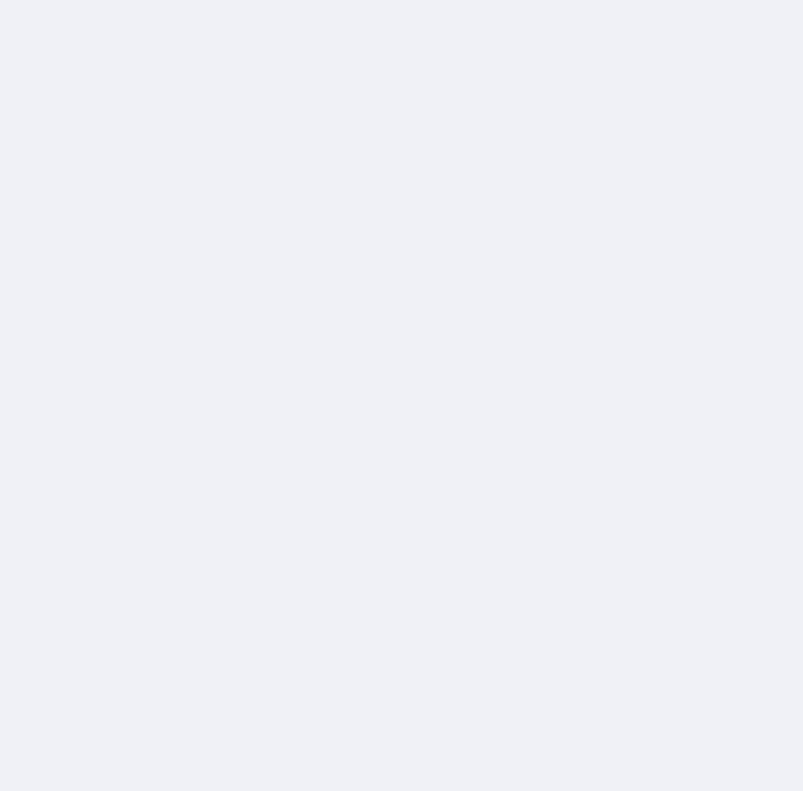
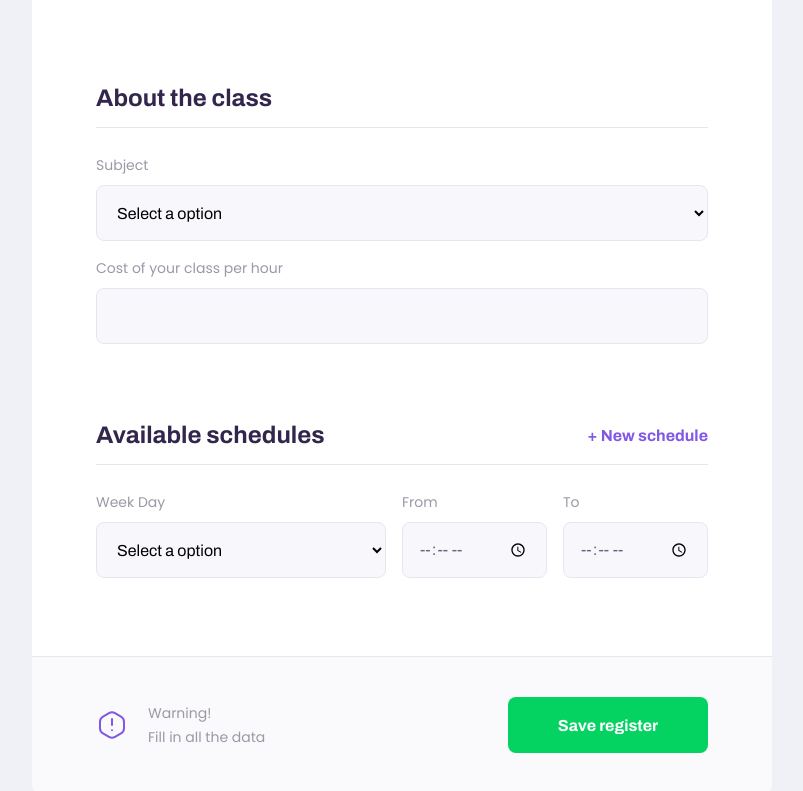
Before and after one commit to jennifertakagi/proffy-app, a React (Create React App) app in the folder web/: page /give-classes in a window 1280 px wide. Shown: the part 955-1746 px from the top of the page, without its empty margins (238-1041 px from the left). Before the commit the page ends 800 px from the top, so only its background shows below. Built offline with nearby package versions, Linux system fonts and the light colour scheme; the HTML template or start-up script is replaced by a standard one.

Commit message:
Add data on TeacherForm and states

```diff
--- a/web/src/pages/TeacherForm/index.tsx
+++ b/web/src/pages/TeacherForm/index.tsx
@@ -1,10 +1,26 @@
-import React from 'react';
+import React, { useState } from 'react';
 
 import PageHeader from '../../components/PageHeader'
+import Input from '../../components/Input'
+import Textarea from '../../components/Textarea'
+import Select from '../../components/Select'
+
+import warningIcon from '../../assets/icons/warning.svg'
 
 import './styles.css'
 
 function TeacherForm() {
+    const [scheduleItems, setScheduleItem] = useState([
+        { week_day: 0, from: '', to: '' }
+    ]);
+
+    function addNewScheduleItem () {
+        setScheduleItem([
+            ...scheduleItems,
+            { week_day: 0, from: '', to: '' }
+        ]);
+    }
+
     return (
         <div id="page-teacher-form" className="container">
            <PageHeader
@@ -16,21 +32,75 @@ function TeacherForm() {
                 <fieldset>
                     <legend>Your personal data</legend>
 
-                    <div className="input-block">
-                        <label htmlFor="name">Complete name</label>
-                        <input type="text" id="name" />
-                   </div>
+                    <Input name="name" label="Complete name" />
+                    <Input name="avatar" label="Avatar" />
+                    <Input name="whatsapp" label="Whatsapp" />
+                    <Textarea name="bio" label="Biography"/>
+                </fieldset>
 
-                   <div className="input-block">
-                        <label htmlFor="avatar">Avatar</label>
-                        <input type="text" id="avatar" />
-                   </div>
+                <fieldset>
+                    <legend>About the class</legend>
 
-                   <div className="input-block">
-                        <label htmlFor="whatsapp">Whatsapp</label>
-                        <input type="text" id="whatsapp" />
-                   </div>
+                    <Select
+                        name="subject"
+                        label="Subject"
+                        options={[
+                            { value: 'Angular JS', label: 'Angular JS' },
+                            { value: 'Cypress', label: 'Cypress' },
+                            { value: 'Javascript', label: 'Javascript' },
+                            { value: 'Jest', label: 'Jest' },
+                            { value: 'Molecular JS', label: 'Molecular JS' },
+                            { value: 'Mongo DB', label: 'Mongo DB' },
+                            { value: 'Node JS', label: 'Node JS' },
+                            { value: 'React', label: 'React' },
+                            { value: 'React Native', label: 'React Native' },
+                            { value: 'Vue JS', label: 'Vue JS' }
+                        ]}
+                    />
+                    <Input name="cost" label="Cost of your class per hour" />
                 </fieldset>
+
+                <fieldset>
+                    <legend>
+                        Available schedules
+                        <button type="button" onClick={ addNewScheduleItem } >
+                            + New schedule
+                        </button>
+                    </legend>
+
+                        {scheduleItems.map(scheduleItem => {
+                            return (
+                                <div key={ scheduleItem.week_day } className="schedule-item">
+                                    <Select
+                                        name="week_day"
+                                        label="Week Day"
+                                        options={[
+                                            { value: '0', label: 'Sunday' },
+                                            { value: '1', label: 'Monday' },
+                                            { value: '2', label: 'Tuesday' },
+                                            { value: '3', label: 'Wednesday' },
+                                            { value: '4', label: 'Thursday' },
+                                            { value: '5', label: 'Friday' },
+                                            { value: '6', label: 'Saturday' }
+                                        ]}
+                                    />
+                                    <Input name="from" label="From" type="time" />
+                                    <Input name="to" label="To" type="time" />
+                                </div>
+                            )
+                        })}
+
+                </fieldset>
+                <footer>
+                    <p>
+                        <img src={ warningIcon } alt="Important warning" />
+                        Warning! <br />
+                        Fill in all the data
+                    </p>
+                    <button type="button">
+                        Save register
+                    </button>
+                </footer>
             </main>
         </div>
     );
--- a/web/src/pages/TeacherForm/styles.css
+++ b/web/src/pages/TeacherForm/styles.css
@@ -37,3 +37,106 @@
     padding-bottom: 1.6rem;
     border-bottom: 1px solid var(--color-line-in-white);
 }
+
+#page-teacher-form main fieldset legend  button {
+    background: none;
+    border: 0;
+    color: var(--color-primary);
+    font: 700 1.6rem Archivo;
+    cursor: pointer;
+    transition: color 0.2s;
+}
+
+#page-teacher-form main fieldset legend  button:hover {
+    color: var(--color-primary-dark);
+}
+
+#page-teacher-form main fieldset legend .input-block + .textarea-block,
+#page-teacher-form main fieldset legend .select-block + .input-block {
+    margin-top: 2.4rem;
+}
+
+#page-teacher-form main label {
+    color: var(--color-text-complement);
+}
+
+#page-teacher-form main footer {
+    padding: 4rem 2.4rem;
+    background: var(--color-box-footer);
+    border-top: 1px solid var(--color-line-in-white);
+    margin-top: 6.4rem;
+}
+
+#page-teacher-form main footer p {
+    display: flex;
+    align-items: center;
+    justify-content: center;
+    font-size: 1.4rem;
+    line-height: 2.4rem;
+    color: var(--color-text-complement);
+}
+
+#page-teacher-form main footer p img {
+    margin-right: 2rem;
+}
+
+#page-teacher-form main footer button {
+    width: 100%;
+    height: 5.6rem;
+    background: var(--color-secondary);
+    color: var(--color-button-text);
+    border: 0;
+    border-radius: 0.8rem;
+    cursor: pointer;
+    font: 700 1.6rem Archivo;
+    display: flex;
+    align-items: center;
+    justify-content: center;
+    text-decoration: none;
+    transition: background-color 0.2s;
+    margin-top: 3.2rem;
+}
+
+#page-teacher-form main footer button:hover {
+    background: var(--color-secondary-dark);
+}
+
+@media (min-width: 700px) {
+    #page-teacher-form {
+       max-width: 100vw;
+    }
+
+    #page-teacher-form .page-header .header-content {
+        margin-bottom: 0;
+     }
+
+     #page-teacher-form main fieldset {
+        padding: 0 6.4rem;
+     }
+
+     #page-teacher-form main .schedule-item {
+        display: grid;
+        grid-template-columns: 2fr 1fr 1fr;
+        column-gap: 1.6rem;
+     }
+
+     #page-teacher-form main .schedule-item .input-block {
+        margin-top: 0 !important;
+     }
+
+     #page-teacher-form main footer {
+        padding: 4rem 6.4rem;
+        display: flex;
+        align-items: center;
+        justify-content: space-between;
+     }
+
+     #page-teacher-form main footer p {
+        justify-content: space-between;
+     }
+
+     #page-teacher-form main footer button {
+        width: 20rem;
+        margin-top: 0;
+     }
+}
```
